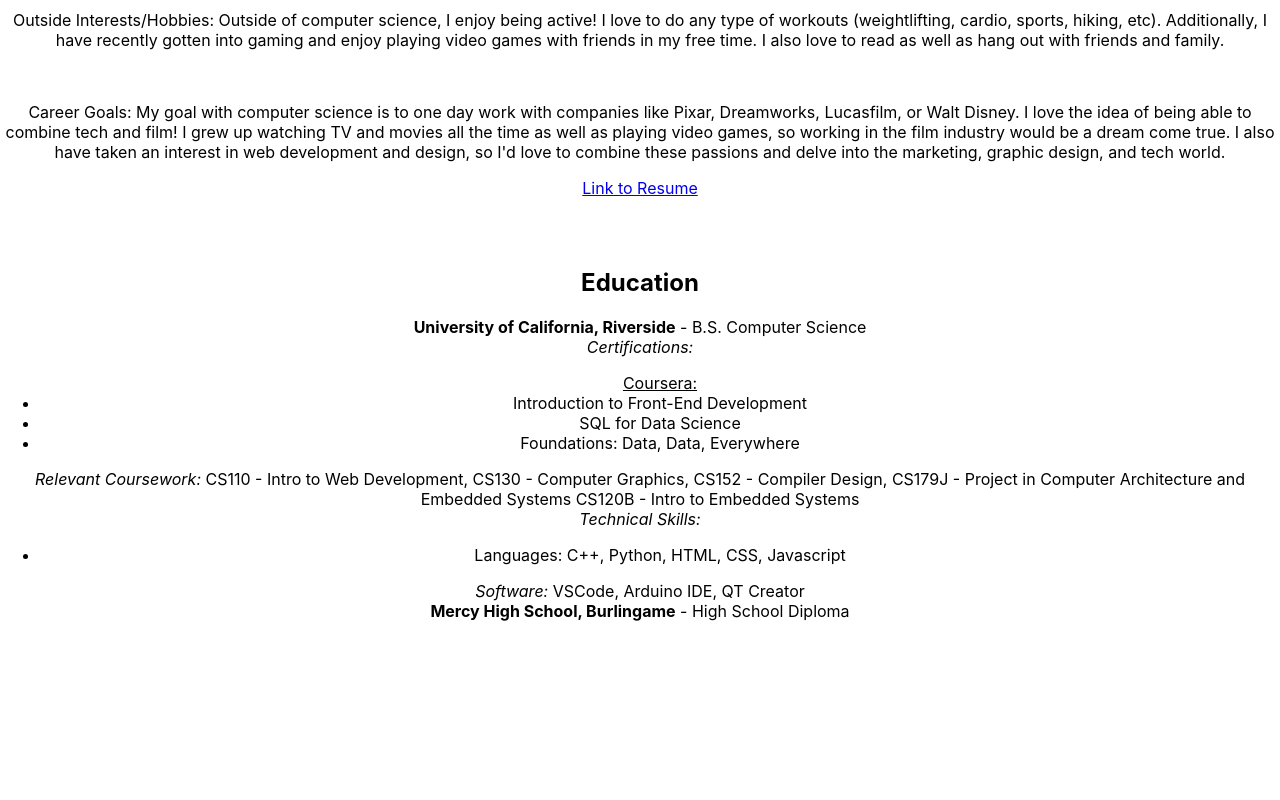
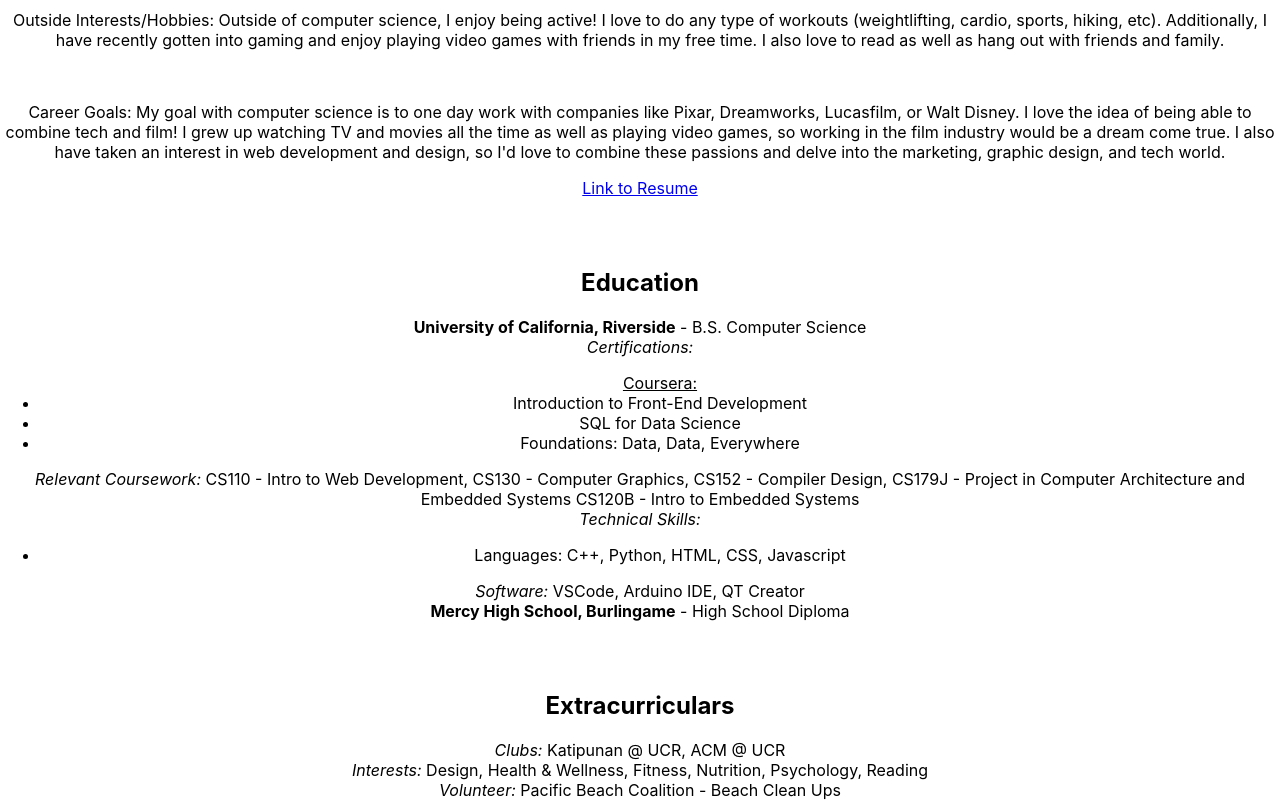
Before and after one commit to vwong031/valeriewong, a React (Create React App) app: page / in a window 1280 px wide. Shown: the part 629-1429 px from the top of the page. Before the commit the page ends 1250 px from the top, so only its background shows below. Built offline with nearby package versions, Linux system fonts and the light colour scheme.

Commit message:
first draft extra

```diff
--- a/package.json
+++ b/package.json
@@ -34,5 +34,6 @@
       "last 1 firefox version",
       "last 1 safari version"
     ]
-  }
+  },
+  "homepage": "https://vwong031.github.io/cs110-professional-website/"
 }
--- a/src/App.js
+++ b/src/App.js
@@ -4,6 +4,7 @@
 import Home from './components/Home';
 import About from './components/About'
 import Education from './components/Education'
+import Extracurricular from './components/Extracurricular';
 
 function App() {
   return (
@@ -12,6 +13,7 @@
       <Home />
       <About />
       <Education />
+      <Extracurricular />
       {/* <header className="App-header">
         <img src={logo} className="App-logo" alt="logo" />
         <p>
--- /dev/null
+++ b/src/components/Extracurricular.css
@@ -0,0 +1,7 @@
+.extra-container {
+  margin-top: 70px;
+}
+
+/* .extra-title {
+
+} */
--- /dev/null
+++ b/src/components/Extracurricular.js
@@ -0,0 +1,27 @@
+import './Extracurricular.css'
+
+function Extracurricular() {
+  return (
+    <div id="Extracurriculars" class="extra-container">
+      <h2 class="extra-title">
+        Extracurriculars
+      </h2>
+      <div class="extra-content">
+        <div class="clubs">
+          <i>Clubs: </i>
+          Katipunan @ UCR, ACM @ UCR
+        </div>
+        <div class="interests">
+          <i>Interests: </i>
+          Design, Health & Wellness, Fitness, Nutrition, Psychology, Reading
+        </div>
+        <div class="volunteer">
+          <i>Volunteer: </i>
+          Pacific Beach Coalition - Beach Clean Ups
+        </div>
+      </div>
+    </div>
+  );
+}
+
+export default Extracurricular;
```
